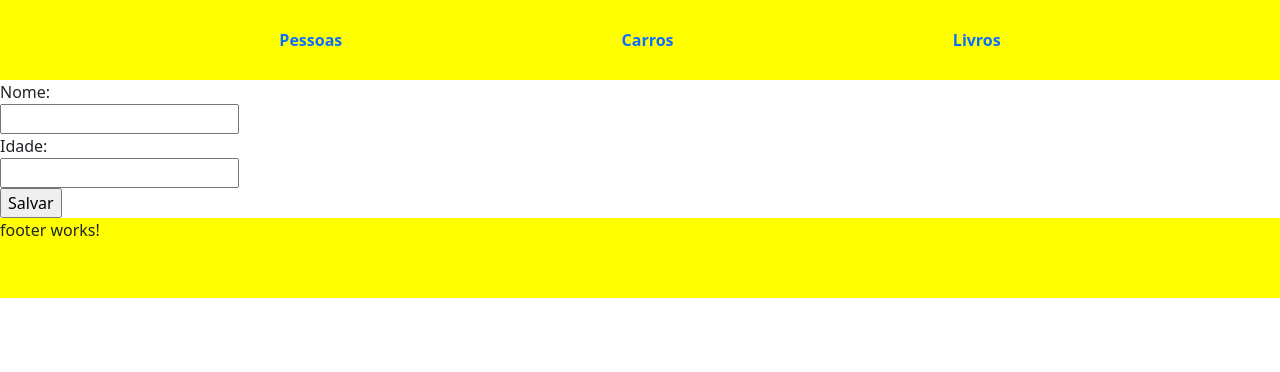
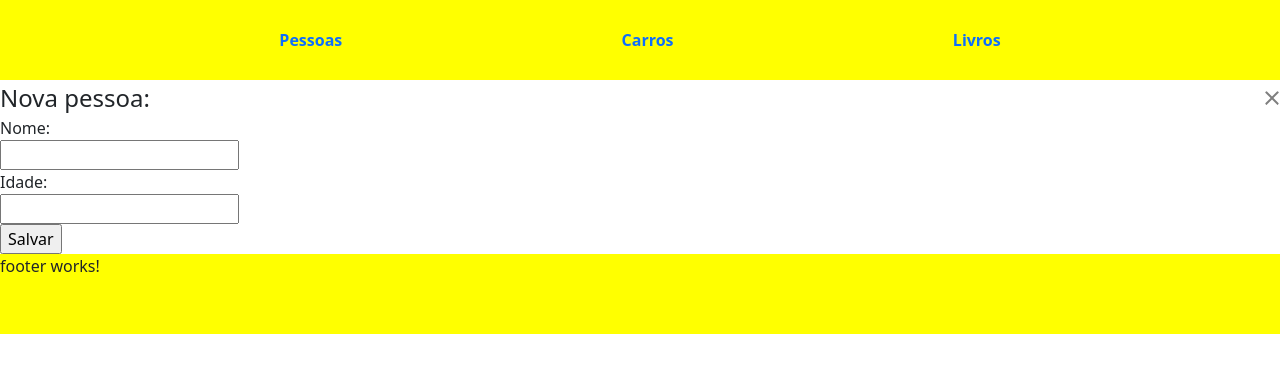
Before and after one commit to gabrielruizmb/atividade-angular-1, an Angular app in the folder front-end/: page /admin/pessoas/novo in a window 1280 px wide. Shown: the top 372 px of the page. Built offline with nearby package versions, Linux system fonts and the light colour scheme.

Commit message:
Concluído métodos post e put v0.0.1

```diff
--- a/front-end/src/app/person/person-list/person-list.component.html
+++ b/front-end/src/app/person/person-list/person-list.component.html
@@ -34,10 +34,6 @@
     </table>
 
     <ng-template #content let-c="close" let-d="dismiss">
-        <div class="modal-header">
-            <h4 class="modal-title" id="modal-basic-title">Nova pessoa:</h4>
-            <button type="button" class="btn-close" aria-label="Close" (click)="d('Cross click')"></button>
-        </div>
         <div class="modal-body">
             <app-persondetails
                 [person] = "personToUpdate"
--- a/front-end/src/app/person/person-list/person-list.component.ts
+++ b/front-end/src/app/person/person-list/person-list.component.ts
@@ -50,7 +50,8 @@ export class PersonListComponent {
     this.modalService.open(content);
   }
 
-  reloadPersonsList(person: Person) {
+  reloadPersonsList(object: object) {
     this.findAll();
+    this.modalService.dismissAll();
   }
 }
--- a/front-end/src/app/person/persondetails/persondetails.component.html
+++ b/front-end/src/app/person/persondetails/persondetails.component.html
@@ -1,4 +1,13 @@
 <form (ngSubmit) = "save()" method="post">
+    <div class="modal-header">
+        <h4 class="modal-title" id="modal-basic-title">Nova pessoa:</h4>
+        <button
+            type="button"
+            class="btn-close"
+            aria-label="Close"
+            (click) = "closeModalAndReloadList($event)"
+        ></button>
+    </div>
     <label for="name">Nome:</label>
     <br>
     <input type="text" name="name" [(ngModel)]="person.name">
--- a/front-end/src/app/person/persondetails/persondetails.component.ts
+++ b/front-end/src/app/person/persondetails/persondetails.component.ts
@@ -13,7 +13,7 @@ export class PersondetailsComponent {
   route = inject(ActivatedRoute);
   personService = inject(PersonService);
   @Input() person: Person = new Person();
-  @Output() return = new EventEmitter<Person>();
+  @Output() return = new EventEmitter();
 
 
   constructor() {
@@ -43,4 +43,8 @@ export class PersondetailsComponent {
       }
     });
   }
+
+  closeModalAndReloadList(object: object) {
+    this.return.emit(object);
+  }
 }
```
